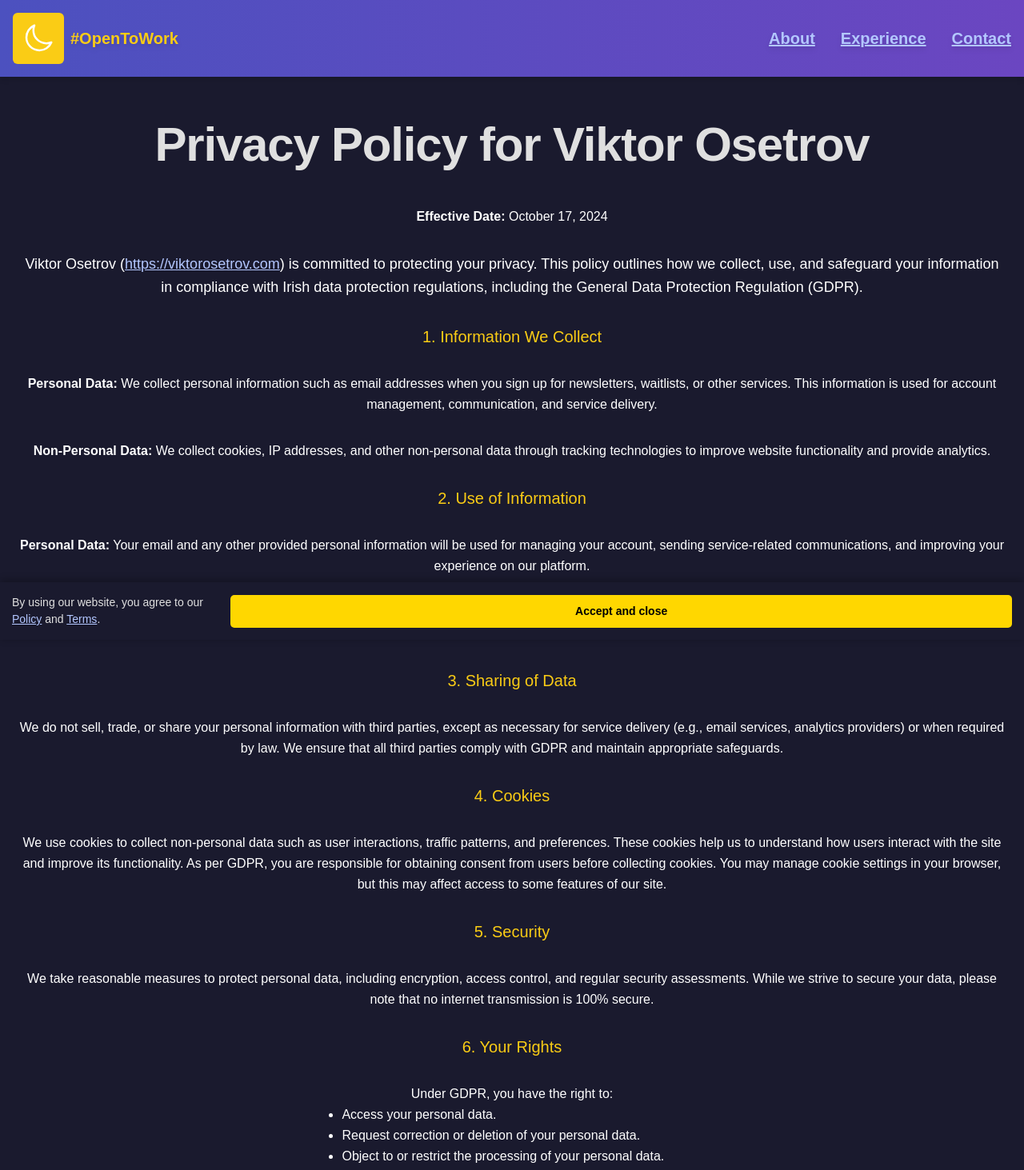
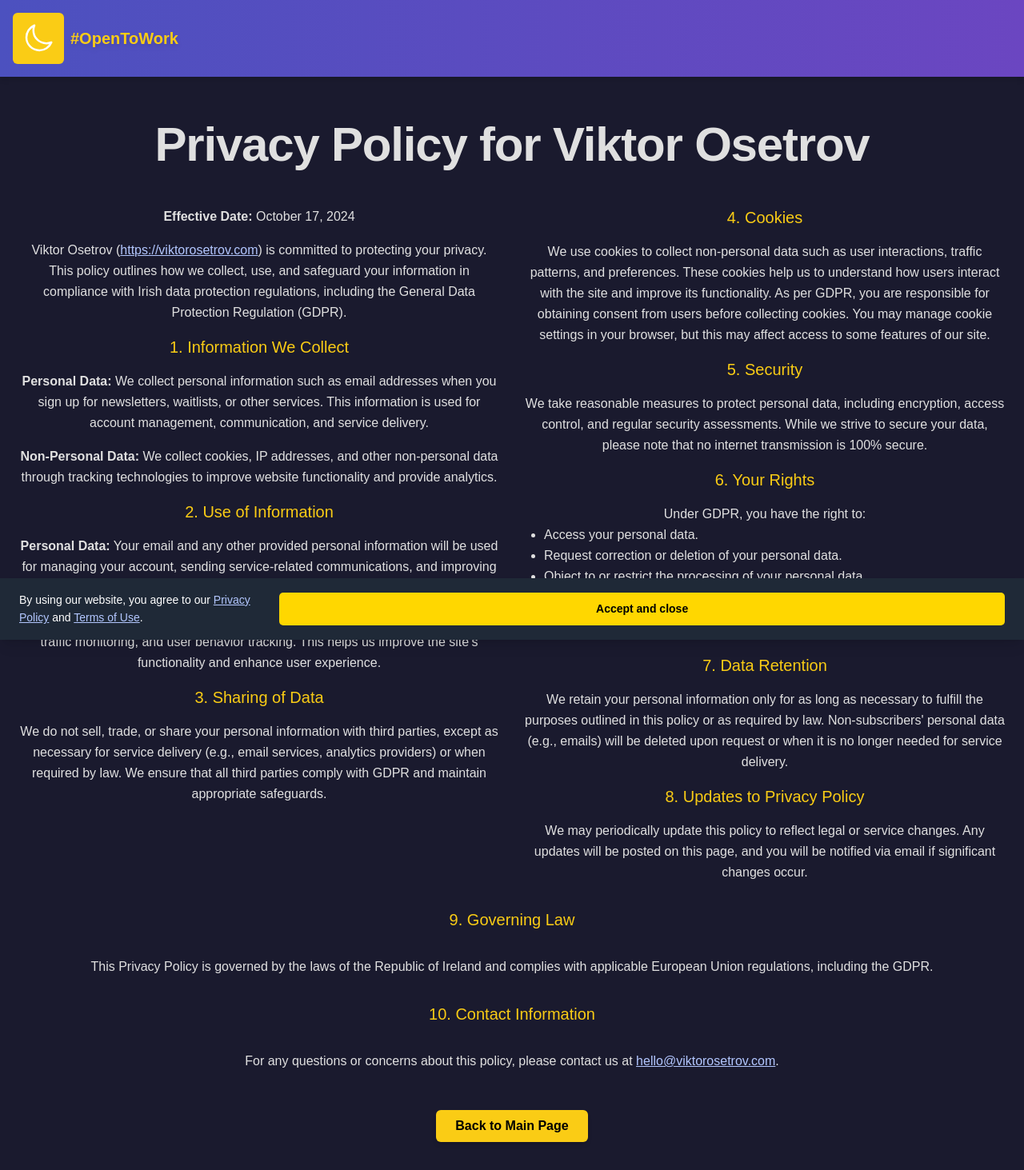
Before and after one commit to victorosetrov/mycv-react, a React (Create React App) app: page /privacy-policy in a window 1280 px wide. Shown: the top 1463 px of the page at 80% size. Built offline with nearby package versions, Linux system fonts and the light colour scheme.

Commit message:
Fixed some logical errors and deleted unused elements.

```diff
--- a/src/components/CookieConsent.jsx
+++ b/src/components/CookieConsent.jsx
@@ -1,21 +1,6 @@
 import React, { useState, useEffect } from 'react';
 
-// CSS styles for the banner (optional)
-const bannerStyle = {
-  position: 'fixed',
-  bottom: '0',
-  left: '0',
-  width: '100%',
-  backgroundColor: '#1a1a2e', // Dark background for dark mode
-  color: '#fff',
-  padding: '15px',
-  display: 'flex',
-  justifyContent: 'space-between',
-  alignItems: 'center',
-  zIndex: '999',
-  boxShadow: '0px -2px 10px rgba(0,0,0,0.3)',
-};
-
+// Unique button style for this component
 const buttonStyle = {
   backgroundColor: '#ffd700', // Gold button
   color: '#000',
@@ -24,11 +9,6 @@ const buttonStyle = {
   fontSize: '14px',
   borderRadius: '5px',
   cursor: 'pointer',
-};
-
-const linkStyle = {
-  color: '#b3c7ff', // Light blue for links in dark mode
-  textDecoration: 'underline',
 };
 
 const CookieConsent = () => {
@@ -53,11 +33,11 @@ const CookieConsent = () => {
   }
 
   return (
-    <div style={bannerStyle}>
-      <p style={{ margin: '0', fontSize: '14px' }}>
+    <div className="fixed bottom-0 left-0 w-full bg-gray-800 text-white py-4 px-6 flex justify-between items-center z-50 shadow-lg">
+      <p className="text-sm leading-relaxed text-white"> {/* Ensure the text is always white */}
         By using our website, you agree to our{' '}
-        <a href="/privacy-policy" style={linkStyle}>Policy</a> and{' '}
-        <a href="/terms-of-use" style={linkStyle}>Terms</a>.
+        <a href="/privacy-policy" className="text-blue-300 underline">Privacy Policy</a> and{' '}
+        <a href="/terms-of-use" className="text-blue-300 underline">Terms of Use</a>.
       </p>
       <button style={buttonStyle} onClick={acceptCookies}>
         Accept and close
--- a/src/components/Header.jsx
+++ b/src/components/Header.jsx
@@ -1,8 +1,8 @@
 import React, { useState, useEffect } from 'react';
+import { Link } from 'react-router-dom';
 
 const Header = () => {
   const [isDarkMode, setIsDarkMode] = useState(true);
-  const [menuOpen, setMenuOpen] = useState(false); // For toggling the mobile menu
 
   useEffect(() => {
     // Apply dark or light mode based on the state
@@ -51,59 +51,12 @@ const Header = () => {
               </svg>
             )}
           </button>
-          <h1 className="text-lg sm:text-xl font-bold text-yellow-400 drop-shadow-md">
-            #OpenToWork
-          </h1>
+          <Link to="/" className="no-underline">
+            <h1 className="text-lg sm:text-xl font-bold text-yellow-400 drop-shadow-md">
+              #OpenToWork
+            </h1>
+          </Link>
         </div>
-
-        {/* Hamburger menu button for mobile */}
-        <button
-          className="block lg:hidden focus:outline-none w-12 h-12 bg-transparent border-none"
-          onClick={() => setMenuOpen(!menuOpen)} // Toggle the menu
-          aria-label="Toggle Menu"
-        >
-          {menuOpen ? (
-            <svg xmlns="http://www.w3.org/2000/svg" className="h-8 w-8 text-white" fill="none" viewBox="0 0 24 24" stroke="currentColor">
-              <path strokeLinecap="round" strokeLinejoin="round" strokeWidth={2} d="M6 18L18 6M6 6l12 12" />
-            </svg>
-          ) : (
-            <div className="w-6 h-6 flex flex-col justify-between">
-              <span className="block h-0.5 bg-white"></span>
-              <span className="block h-0.5 bg-white"></span>
-              <span className="block h-0.5 bg-white"></span>
-            </div>
-          )}
-        </button>
-
-        {/* Desktop Menu */}
-        <nav className="hidden lg:flex space-x-8">
-          <a href="#about" className="text-white text-lg sm:text-xl font-bold drop-shadow-md hover:underline">
-            About
-          </a>
-          <a href="#experience" className="text-white text-lg sm:text-xl font-bold drop-shadow-md hover:underline">
-            Experience
-          </a>
-          <a href="#contact" className="text-white text-lg sm:text-xl font-bold drop-shadow-md hover:underline">
-            Contact
-          </a>
-        </nav>
-
-        {/* Mobile Popup Menu */}
-        {menuOpen && (
-          <div className="fixed inset-0 bg-gradient-indigo-purple bg-opacity-90 z-50 flex flex-col justify-center items-center">
-            <nav className="flex flex-col space-y-4 text-center">
-              <a href="#about" onClick={() => setMenuOpen(false)} className="text-white text-2xl font-bold hover:underline">
-                About
-              </a>
-              <a href="#experience" onClick={() => setMenuOpen(false)} className="text-white text-2xl font-bold hover:underline">
-                Experience
-              </a>
-              <a href="#contact" onClick={() => setMenuOpen(false)} className="text-white text-2xl font-bold hover:underline">
-                Contact
-              </a>
-            </nav>
-          </div>
-        )}
       </div>
     </header>
   );
--- a/src/components/MainIntro.jsx
+++ b/src/components/MainIntro.jsx
@@ -1,11 +1,10 @@
-import React, { lazy, Suspense } from 'react'; // Removed useState as it's not used
+import React, { lazy, Suspense } from 'react';
 
-// Lazy load the components
 const DonutChartSection = lazy(() => import('./DonutChartSection'));
 const EmailSubscription = lazy(() => import('./EmailSubscription'));
 
 const chartData = [
-  { label: "Intellync (AB Agri) - Senior Support Engineer", value: 6, color: "#9370db" },
+  { label: "Intellync (AB Agri) - Senior Support Engineer", value: 7, color: "#9370db" },
   { label: "Zendesk - Technical Support Engineer", value: 31, color: "#f76c6c" },
   { label: "Accenture - Technical Support Analyst", value: 20, color: "#1bc98e" },
   { label: "Hewlett Packard - IT Roll-up/out Engineer", value: 2, color: "#5bc0de" },
@@ -15,10 +14,9 @@ const chartData = [
 
 const MainIntro = ({ isDarkMode }) => {
   return (
-    <section className="max-w-7xl mx-auto flex flex-col lg:flex-row items-start justify-center gap-8 lg:gap-8 px-6 pt-4 pb-8 lg:py-10 min-h-screen">
+    <section className="max-w-7xl mx-auto flex flex-col lg:flex-row items-center justify-center gap-8 lg:gap-8 px-6 pt-4 pb-8 lg:py-10 min-h-screen">
       {/* Left Side */}
       <div className="flex flex-col gap-6 lg:gap-14 lg:w-1/2 min-w-[300px]">
-        {/* Introduction Section */}
         <div className="flex flex-col gap-4 items-center text-center lg:text-left lg:items-start">
           <h1 className="heading-style">
             Hey. It's Viktor Osetrov 👋
@@ -30,14 +28,12 @@ const MainIntro = ({ isDarkMode }) => {
             Including RealSpeaker, Google, Zendesk, and Intellync
           </h1>
         </div>
-
-        {/* Suspense for EmailSubscription */}
         <Suspense fallback={<div>Loading Email Subscription...</div>}>
           <EmailSubscription isDarkMode={isDarkMode} />
         </Suspense>
       </div>
 
-      {/* Suspense for DonutChartSection */}
+      {/* DonutChart Section */}
       <div className="lg:w-1/3 flex justify-center lg:justify-start min-w-[300px] donut-chart-wrapper">
         <Suspense fallback={<div>Loading Donut Chart...</div>}>
           <DonutChartSection chartData={chartData} />
--- a/src/components/NotFound.jsx
+++ b/src/components/NotFound.jsx
@@ -7,10 +7,10 @@ const NotFound = () => {
       <h1 className="heading-style text-yellow-400">
         Oops, you are very lucky! 🎉
       </h1>
-      <p className="text-lg leading-relaxed text-white">
+      <p className="text-lg leading-relaxed">
         It looks like you've stumbled upon a page that doesn't exist. But don't worry, luck is on your side!
       </p>
-      <p className="text-md leading-relaxed text-white">
+      <p className="text-md leading-relaxed">
         Quickly click the button below to return to the safety of the main page before the internet monsters get you!
       </p>
       <Link to="/">
--- a/src/components/PrivacyPolicy.jsx
+++ b/src/components/PrivacyPolicy.jsx
@@ -7,75 +7,81 @@ const PrivacyPolicy = () => {
       <h1 className="heading-style text-yellow-400">
         Privacy Policy for Viktor Osetrov
       </h1>
-      <p className="text-md leading-relaxed text-white">
+      <div className="flex flex-col lg:flex-row gap-8">
+        <div className="flex-1 flex flex-col gap-4">
+          <p className="text-md leading-relaxed">
             <strong>Effective Date:</strong> October 17, 2024
           </p>
-      <p className="text-lg leading-relaxed text-white">
+          <p className="text-md leading-relaxed">
             Viktor Osetrov (<a href="https://viktorosetrov.com" className="text-yellow-400">https://viktorosetrov.com</a>) is committed to protecting your privacy. This policy outlines how we collect, use, and safeguard your information in compliance with Irish data protection regulations, including the General Data Protection Regulation (GDPR).
           </p>
 
           <h2 className="text-yellow-400 text-xl">1. Information We Collect</h2>
-      <p className="text-md leading-relaxed text-white">
+          <p className="text-md leading-relaxed">
             <strong>Personal Data:</strong> We collect personal information such as email addresses when you sign up for newsletters, waitlists, or other services. This information is used for account management, communication, and service delivery.
           </p>
-      <p className="text-md leading-relaxed text-white">
+          <p className="text-md leading-relaxed">
             <strong>Non-Personal Data:</strong> We collect cookies, IP addresses, and other non-personal data through tracking technologies to improve website functionality and provide analytics.
           </p>
 
           <h2 className="text-yellow-400 text-xl">2. Use of Information</h2>
-      <p className="text-md leading-relaxed text-white">
+          <p className="text-md leading-relaxed">
             <strong>Personal Data:</strong> Your email and any other provided personal information will be used for managing your account, sending service-related communications, and improving your experience on our platform.
           </p>
-      <p className="text-md leading-relaxed text-white">
+          <p className="text-md leading-relaxed">
             <strong>Non-Personal Data:</strong> Cookies and IP addresses are used for website analytics, traffic monitoring, and user behavior tracking. This helps us improve the site’s functionality and enhance user experience.
           </p>
 
           <h2 className="text-yellow-400 text-xl">3. Sharing of Data</h2>
-      <p className="text-md leading-relaxed text-white">
+          <p className="text-md leading-relaxed">
             We do not sell, trade, or share your personal information with third parties, except as necessary for service delivery (e.g., email services, analytics providers) or when required by law. We ensure that all third parties comply with GDPR and maintain appropriate safeguards.
           </p>
+        </div>
 
+        <div className="flex-1 flex flex-col gap-4">
           <h2 className="text-yellow-400 text-xl">4. Cookies</h2>
-      <p className="text-md leading-relaxed text-white">
+          <p className="text-md leading-relaxed">
             We use cookies to collect non-personal data such as user interactions, traffic patterns, and preferences. These cookies help us to understand how users interact with the site and improve its functionality. As per GDPR, you are responsible for obtaining consent from users before collecting cookies. You may manage cookie settings in your browser, but this may affect access to some features of our site.
           </p>
 
           <h2 className="text-yellow-400 text-xl">5. Security</h2>
-      <p className="text-md leading-relaxed text-white">
+          <p className="text-md leading-relaxed">
             We take reasonable measures to protect personal data, including encryption, access control, and regular security assessments. While we strive to secure your data, please note that no internet transmission is 100% secure.
           </p>
 
           <h2 className="text-yellow-400 text-xl">6. Your Rights</h2>
-      <p className="text-md leading-relaxed text-white">
+          <p className="text-md leading-relaxed">
             Under GDPR, you have the right to:
-        <ul className="list-disc text-white text-left ml-6">
+            <ul className="list-disc text-left ml-6">
               <li>Access your personal data.</li>
               <li>Request correction or deletion of your personal data.</li>
               <li>Object to or restrict the processing of your personal data.</li>
               <li>Request data portability in a structured, commonly used format.</li>
             </ul>
           </p>
-      <p className="text-md leading-relaxed text-white">
+          <p className="text-md leading-relaxed">
             To exercise these rights, please contact us at <a href="mailto:hi@viktorosetrov.com" className="text-yellow-400">hello@viktorosetrov.com</a>.
           </p>
 
           <h2 className="text-yellow-400 text-xl">7. Data Retention</h2>
-      <p className="text-md leading-relaxed text-white">
+          <p className="text-md leading-relaxed">
             We retain your personal information only for as long as necessary to fulfill the purposes outlined in this policy or as required by law. Non-subscribers' personal data (e.g., emails) will be deleted upon request or when it is no longer needed for service delivery.
           </p>
 
           <h2 className="text-yellow-400 text-xl">8. Updates to Privacy Policy</h2>
-      <p className="text-md leading-relaxed text-white">
+          <p className="text-md leading-relaxed">
             We may periodically update this policy to reflect legal or service changes. Any updates will be posted on this page, and you will be notified via email if significant changes occur.
           </p>
+        </div>
+      </div>
 
       <h2 className="text-yellow-400 text-xl">9. Governing Law</h2>
-      <p className="text-md leading-relaxed text-white">
+      <p className="text-md leading-relaxed">
         This Privacy Policy is governed by the laws of the Republic of Ireland and complies with applicable European Union regulations, including the GDPR.
       </p>
 
       <h2 className="text-yellow-400 text-xl">10. Contact Information</h2>
-      <p className="text-md leading-relaxed text-white">
+      <p className="text-md leading-relaxed">
         For any questions or concerns about this policy, please contact us at <a href="mailto:hello@viktorosetrov.com" className="text-yellow-400">hello@viktorosetrov.com</a>.
       </p>
 
--- a/src/components/TermsOfUse.jsx
+++ b/src/components/TermsOfUse.jsx
@@ -7,57 +7,63 @@ const TermsOfUse = () => {
       <h1 className="heading-style text-yellow-400">
         Terms of Use for Viktor Osetrov
       </h1>
-      <p className="text-md leading-relaxed text-white">
+      <div className="flex flex-col lg:flex-row gap-8">
+        <div className="flex-1 flex flex-col gap-4">
+          <p className="text-md leading-relaxed">
             <strong>Effective Date:</strong> October 17, 2024
           </p>
-      <p className="text-lg leading-relaxed text-white">
+          <p className="text-md leading-relaxed">
             Welcome to Viktor Osetrov (<a href="https://viktorosetrov.com" className="text-yellow-400">https://viktorosetrov.com</a>). By using our website and services, you agree to comply with the following terms.
           </p>
 
           <h2 className="text-yellow-400 text-xl">1. Overview</h2>
-      <p className="text-md leading-relaxed text-white">
+          <p className="text-md leading-relaxed">
             Viktor Osetrov provides IT services and software to its users. By accessing the website, you agree to abide by these terms, which govern the use of the site and services.
           </p>
 
           <h2 className="text-yellow-400 text-xl">2. Accounts</h2>
-      <p className="text-md leading-relaxed text-white">
+          <p className="text-md leading-relaxed">
             To access certain services, you may need to create an account by providing accurate and complete information. By subscribing or signing up, you agree to pay any applicable fees and charges.
           </p>
 
           <h2 className="text-yellow-400 text-xl">3. Free Trials & Subscriptions</h2>
-      <p className="text-md leading-relaxed text-white">
+          <p className="text-md leading-relaxed">
             New users may be eligible for free trials. After the trial period ends, a subscription is required to continue using the services. If no subscription is activated after the free trial, any collected data will be deleted.
           </p>
 
           <h2 className="text-yellow-400 text-xl">4. Data Collection</h2>
-      <p className="text-md leading-relaxed text-white">
+          <p className="text-md leading-relaxed">
             We collect non-personal data such as cookies and IP addresses to improve website functionality and enhance the user experience. Please refer to our <Link to="/privacy-policy" className="text-yellow-400">Privacy Policy</Link> for more details.
           </p>
+        </div>
 
+        <div className="flex-1 flex flex-col gap-4">
           <h2 className="text-yellow-400 text-xl">5. Cookies, Data Usage, and GDPR Compliance</h2>
-      <p className="text-md leading-relaxed text-white">
+          <p className="text-md leading-relaxed">
             We use cookies to enhance your experience and for analytics purposes. By using this website, you agree to our use of cookies as described in our Privacy Policy.
           </p>
 
           <h3 className="text-yellow-400 text-lg">GDPR Compliance</h3>
-      <p className="text-md leading-relaxed text-white">
+          <p className="text-md leading-relaxed">
             Viktor Osetrov is fully compliant with GDPR regulations. As a user of our website, you are responsible for obtaining explicit consent from your visitors when required and providing necessary information on data collection. We process data based on your instructions and ensure the security of any collected data.
           </p>
 
           <h2 className="text-yellow-400 text-xl">6. Updates to Terms</h2>
-      <p className="text-md leading-relaxed text-white">
+          <p className="text-md leading-relaxed">
             We may update these terms from time to time. Any changes will be posted on this page, and you will be notified via email if there are significant changes.
           </p>
 
           <h2 className="text-yellow-400 text-xl">7. Governing Law</h2>
-      <p className="text-md leading-relaxed text-white">
+          <p className="text-md leading-relaxed">
             These Terms of Use are governed by the laws of the Republic of Ireland and comply with applicable European Union regulations.
           </p>
 
           <h2 className="text-yellow-400 text-xl">8. Contact</h2>
-      <p className="text-md leading-relaxed text-white">
+          <p className="text-md leading-relaxed">
             For any questions or concerns about these terms, please contact us at <a href="mailto:hello@viktorosetrov.com" className="text-yellow-400">hello@viktorosetrov.com</a>.
           </p>
+        </div>
+      </div>
 
       <Link to="/">
         <button
```
Also changed, not shown: src/components/Footer.jsx (+18 -13 lines). Lines whose indentation alone changed are shown as unchanged.
